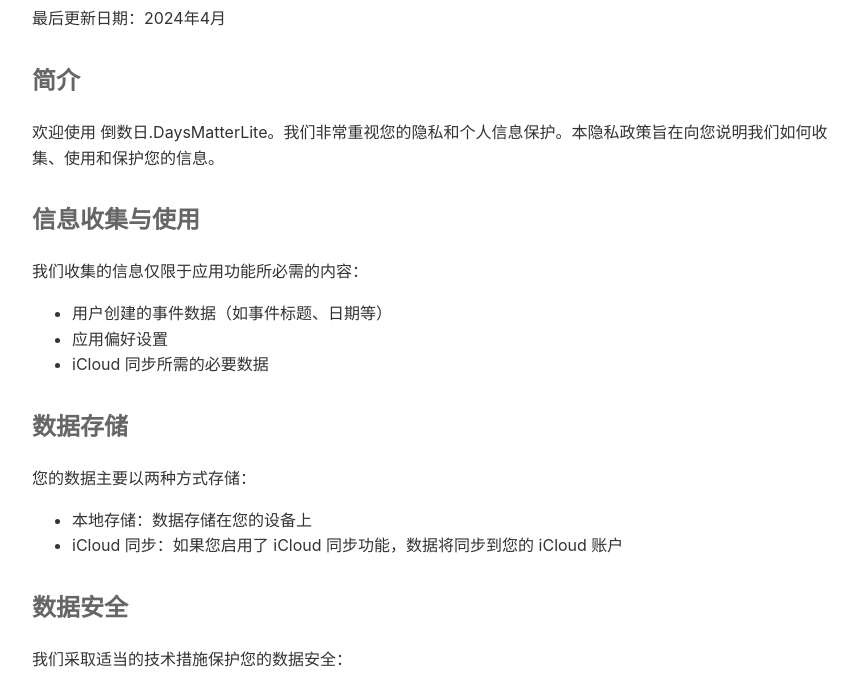
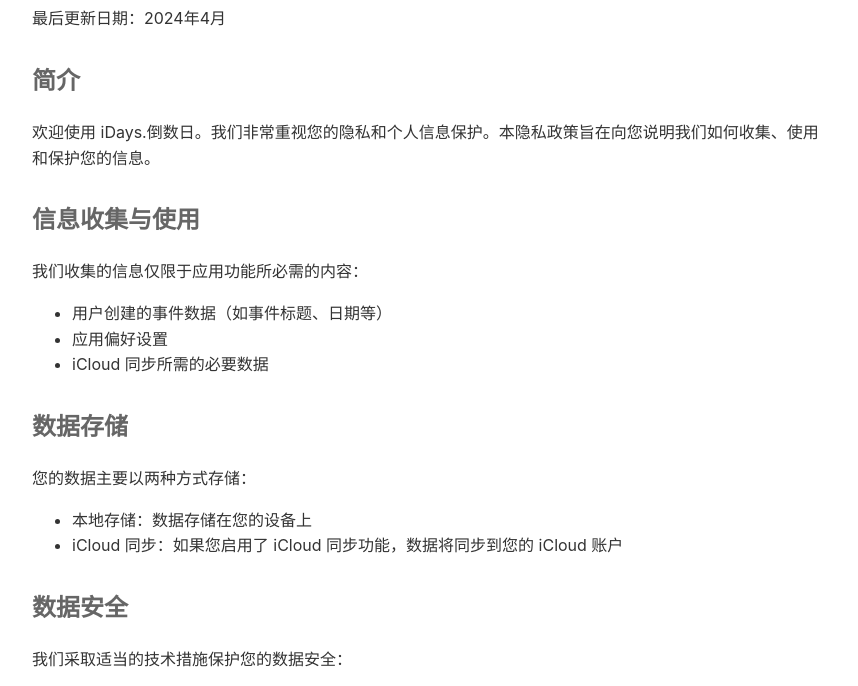
Before and after one commit to zaltsing/daysMatterLite-privacy-policy, a plain HTML site: page index.html in a window 1280 px wide. Shown: the part 108-794 px from the top of the page, without its empty margins (208-1066 px from the left). Drawn offline with Linux system fonts and the light colour scheme.

Commit message:
Update index.html

```diff
--- a/index.html
+++ b/index.html
@@ -3,7 +3,7 @@
 <head>
     <meta charset="UTF-8">
     <meta name="viewport" content="width=device-width, initial-scale=1.0">
-    <title>倒数日.DaysMatterLite 隐私政策</title>
+    <title>iDays.倒数日 隐私政策</title>
     <style>
         body {
             font-family: -apple-system, BlinkMacSystemFont, "Segoe UI", Roboto, "Helvetica Neue", Arial, sans-serif;
@@ -31,7 +31,7 @@
     <p>最后更新日期：2024年4月</p>
 
     <h2>简介</h2>
-    <p>欢迎使用 倒数日.DaysMatterLite。我们非常重视您的隐私和个人信息保护。本隐私政策旨在向您说明我们如何收集、使用和保护您的信息。</p>
+    <p>欢迎使用 iDays.倒数日。我们非常重视您的隐私和个人信息保护。本隐私政策旨在向您说明我们如何收集、使用和保护您的信息。</p>
 
     <h2>信息收集与使用</h2>
     <p>我们收集的信息仅限于应用功能所必需的内容：</p>
```
